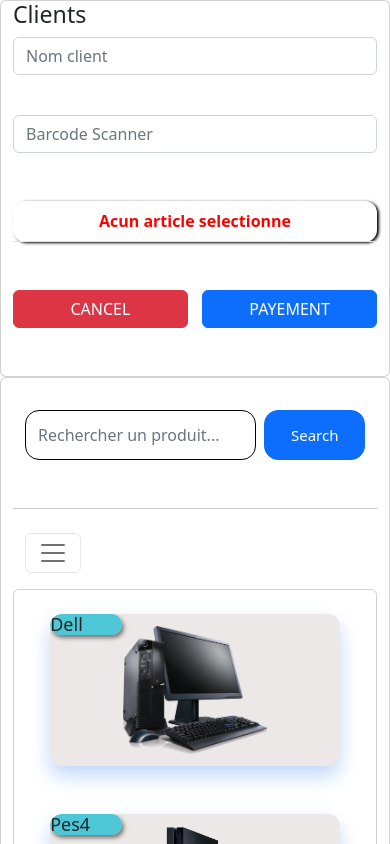
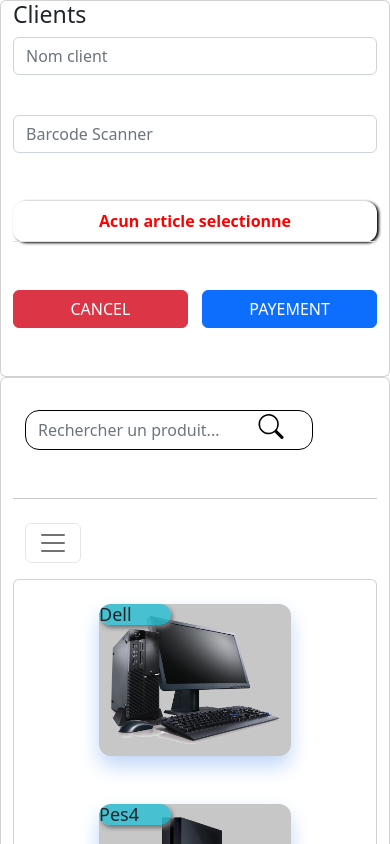
Before and after one commit to viadel13/com, a React (Create React App) app: page /#/ in a window 390 px wide. Shown: the top 844 px of the page. Built offline with nearby package versions, Linux system fonts and the light colour scheme.

Commit message:
first commit

```diff
--- a/src/composants/Details.js
+++ b/src/composants/Details.js
@@ -40,7 +40,7 @@ class Details extends PureComponent {
                             <th scope="col">Produit</th>
                             <th scope="col">Prix</th>
                             <th scope="col">Quantite</th>
-                            <th scope="col">Total</th>
+                            <th scope="col">Quantite Total</th>
                         </tr>
                     </thead>
                     <tbody>
--- a/src/composants/Form.js
+++ b/src/composants/Form.js
@@ -1,4 +1,5 @@
 import React, { Component } from 'react'
+import sear from '../images/search.svg'
 
 class Form extends Component {
   render() {
@@ -10,9 +11,11 @@ class Form extends Component {
       <>
         <nav className="navbar navbar-expand-lg my-4 ">
             <div className="container">
-              <form className="d-flex" role="search">
-                  <input value={state} onChange={search} className="form-control form-sear me-2" type="search" placeholder="Rechercher un produit..." aria-label="Search" />
-                  <button className="btn btn-primary search" >Search</button>
+              <form className="d-flex formSea" role="search">
+
+                <input value={state} onChange={search} className="form-control form-sear me-2" type="search" placeholder="Rechercher un produit..." aria-label="Search" />
+                <span className='imgSear'><img src={sear} alt='sear' width={40} height={25}></img></span>
+
               </form>
             </div>
         </nav>
--- a/src/styles/styles.css
+++ b/src/styles/styles.css
@@ -1,15 +1,118 @@
+/* mobile */
+
+@media screen and (max-width : 767px) {
+
+    .form-sear{
+        border: 1px solid rgb(194, 191, 191);
+        border-radius: 14px;
+        width: 18em;
+        height: 2.5em;
+    }
+    .imgSear{
+        position: absolute;
+        right: 30px;
+        top: 0;
+        bottom: 0;
+     }
+
+     thead{
+         display: none;
+     }
+
+     tr, tbody, td, table{
+         display: block;
+         margin-bottom: 25px;
+     }
+
+     tr{
+         margin-bottom: 25px;
+         border-radius: 12px;
+         box-shadow: 2px 1px 3px black;
+     }
+     .sup, .th{
+         display: flex;
+         justify-content: center;
+         align-items: center;
+     }
+     .sup button{
+         font-size: 20px;
+     }
+
+     td{
+         text-align: right;
+         position: relative;
+         display: flex;
+         justify-content: center;
+         align-items: center;
+     }
+
+     td::before{
+         content: attr(data-label);
+         position: absolute;
+         left: 0;
+         padding-left: 15px;
+         font-weight: bold;
+         font-size: 15px;
+     }
+
+     .imageProduit{
+         background-color: #ece8e8;
+         position: relative;
+         display: flex;
+         justify-content: center;
+         align-items: center;
+         padding: 12px;
+         margin: 0 9px;
+         width: 80%;
+         /* border: 1px solid rgb(31, 73, 190); */
+         box-shadow: 0 10px 20px rgb(192, 215, 247);
+         display: flex;
+         flex-direction: column;
+         overflow: hidden;
+         border-radius: 12px;
+     }
+
+     .imageProduit:active{
+        background-color: rgb(36, 131, 168);
+     }
+
+     .imageProduit img{
+         width: 9em;
+         height: 8em;
+     }
+     .testi{
+         display: flex;
+         justify-content: center;
+     }
+
+ }
+
+
 .form-sear{
     border: 1px solid black;
     border-radius: 14px;
  }
+ .formSea{
+    position: relative;
+ }
 
- @media (min-width: 1200px) {
-     .form-sear {
-         border: 1px solid black;
-         width: 23rem;
-     }
+ .imgSear{
+    position: absolute;
+    right: 30px;
+    top: 3px;
+    bottom: 0;
+ }
 
+/* pc */
 
+ @media screen and (min-width: 1024px) {
+
+    .form-sear{
+        border: 1px solid rgb(194, 191, 191);
+        border-radius: 14px;
+        width: 32em;
+        height: 2.5em;
+    }
  }
 
  .search{
@@ -179,77 +282,12 @@
     width: 85px;
  }
 
- @media only screen and (max-width : 700px) {
+ @media screen and (min-width : 767px) and (max-width : 1023px) {
 
-
-     thead{
-         display: none;
-     }
-
-     tr, tbody, td, table{
-         display: block;
-         margin-bottom: 25px;
-     }
-
-     tr{
-         margin-bottom: 25px;
-         border-radius: 12px;
-         box-shadow: 2px 1px 3px black;
-     }
-     .sup, .th{
-         display: flex;
-         justify-content: center;
-         align-items: center;
-     }
-     .sup button{
-         font-size: 20px;
-     }
-
-     td{
-         text-align: right;
-         position: relative;
-         display: flex;
-         justify-content: center;
-         align-items: center;
-     }
-
-     td::before{
-         content: attr(data-label);
-         position: absolute;
-         left: 0;
-         padding-left: 15px;
-         font-weight: bold;
-         font-size: 15px;
-     }
-
-     .imageProduit{
-         background-color: #ece8e8;
-         position: relative;
-         display: flex;
-         justify-content: center;
-         align-items: center;
-         padding: 12px;
-         margin: 0 9px;
-         width: 80%;
-         /* border: 1px solid rgb(31, 73, 190); */
-         box-shadow: 0 10px 20px rgb(192, 215, 247);
-         display: flex;
-         flex-direction: column;
-         overflow: hidden;
-         border-radius: 12px;
-     }
-
-     .imageProduit:active{
-        background-color: rgb(36, 131, 168);
-     }
-
-     .imageProduit img{
-         width: 9em;
-         height: 8em;
-     }
-     .testi{
-         display: flex;
-         justify-content: center;
-     }
-
+    .form-sear{
+        border: 1px solid rgb(194, 191, 191);
+        border-radius: 14px;
+        width: 18em;
+        height: 2.5em;
+    }
  }
```
Also changed, not shown: src/images/search.svg (added).
